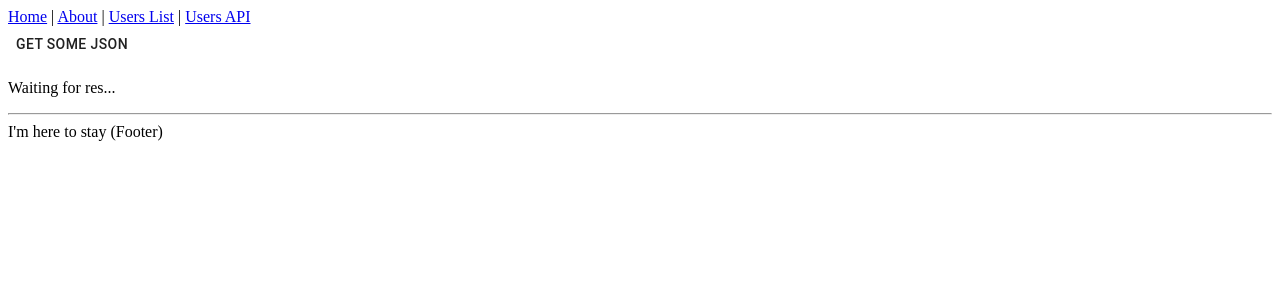
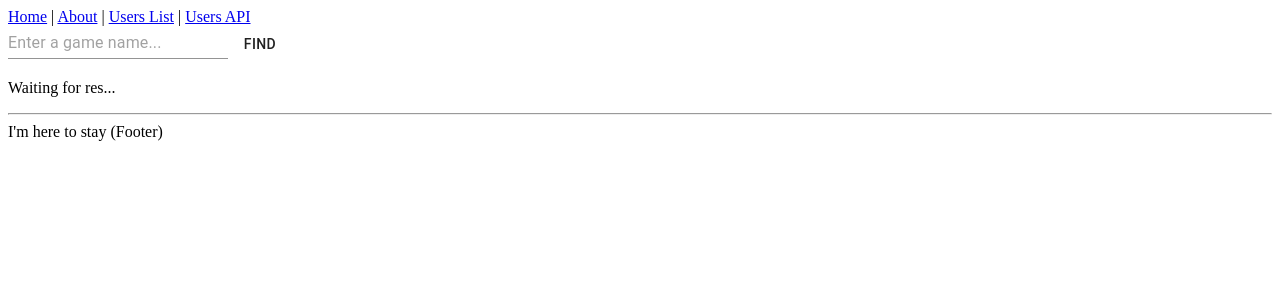
Before and after one commit to JoeHall97/CanYouPetTheDog, a Next.js app in the folder client/: page / in a window 1280 px wide. Shown: the top 300 px of the page. Built offline with nearby package versions, Linux system fonts and the light colour scheme.

Commit message:
Added text input to front-end, allowing for a game's name to be entered.

```diff
--- a/client/pages/api/dogs/index.ts
+++ b/client/pages/api/dogs/index.ts
@@ -1,6 +1,5 @@
 import { NextApiRequest, NextApiResponse } from "next";
 import Twitter from "twitter-v2";
-import _ from "lodash";
 
 const handler = async (req: NextApiRequest, res: NextApiResponse) => {
 	const BreakException = { message: "Found relevant tweet" };
@@ -19,15 +18,15 @@ const handler = async (req: NextApiRequest, res: NextApiResponse) => {
 			"tweet.fields": "text",
 			exclude: "retweets,replies",
 		});
+		const gameName: string = req.body.name.toLowerCase();
 		data.forEach((tweet) => {
-			if (tweet.text.toLowerCase().includes("valheim")) {
-				console.log(tweet);
-				res.status(200).json({ data: tweet.text });
+			if (tweet.text.toLowerCase().includes(gameName)) {
+				// console.log(tweet);
+				res.status(200).json({ data: tweet });
 				throw BreakException;
 			}
 		});
-		res.status(500).json({ statusCode: 500, message: "Tweets not found." });
-		// res.status(200).json({ data: data });
+		res.status(404).json({ message: "Tweets not found." });
 	} catch (err) {
 		if (err != BreakException) {
 			res.status(500).json({ statusCode: 500, message: err.message });
--- a/client/pages/index.tsx
+++ b/client/pages/index.tsx
@@ -1,29 +1,54 @@
 import Layout from "../components/Layout";
 import React from "react";
 import axios from "axios";
-import _ from "lodash";
-import { Button } from "@material-ui/core";
+import { Input, Button } from "@material-ui/core";
 
 class IndexPage extends React.Component {
 	constructor(props) {
 		super(props);
 		this.state = {
 			message: "Waiting for res...",
+			gameName: "",
 		};
+		this.handleChange = this.handleChange.bind(this);
+	}
+
+	handleChange(event) {
+		this.setState({ gameName: event.target.value });
 	}
 
 	render() {
 		const getAPIPost = async () => {
-			const res = await axios.get("/api/dogs");
-			console.log(res.data.data.text);
-			this.setState({
-				message: res.data.data.text,
-			});
+			try {
+				const res = await axios.post("/api/dogs", { name: this.state.gameName });
+				console.log(res.data.data.text);
+				this.setState({
+					message: res.data.data.text,
+				});
+			} catch (err) {
+				if (err.response.status === 404) {
+					this.setState({
+						message: "It doesn't seem like there's anything on this game.",
+					});
+				} else {
+					this.setState({
+						message: "Oops, something went wrong!",
+					});
+				}
+			}
 		};
 
 		return (
 			<Layout title="Home | Next.js + TypeScript Example">
-				<Button onClick={getAPIPost}>GET SOME JSON</Button>
+				<form noValidate autoComplete="off">
+					<Input
+						type="text"
+						value={this.state.gameName}
+						onChange={this.handleChange}
+						placeholder="Enter a game name..."
+					/>
+					<Button onClick={getAPIPost}>Find </Button>
+				</form>
 				<p>{this.state.message}</p>
 			</Layout>
 		);
```
